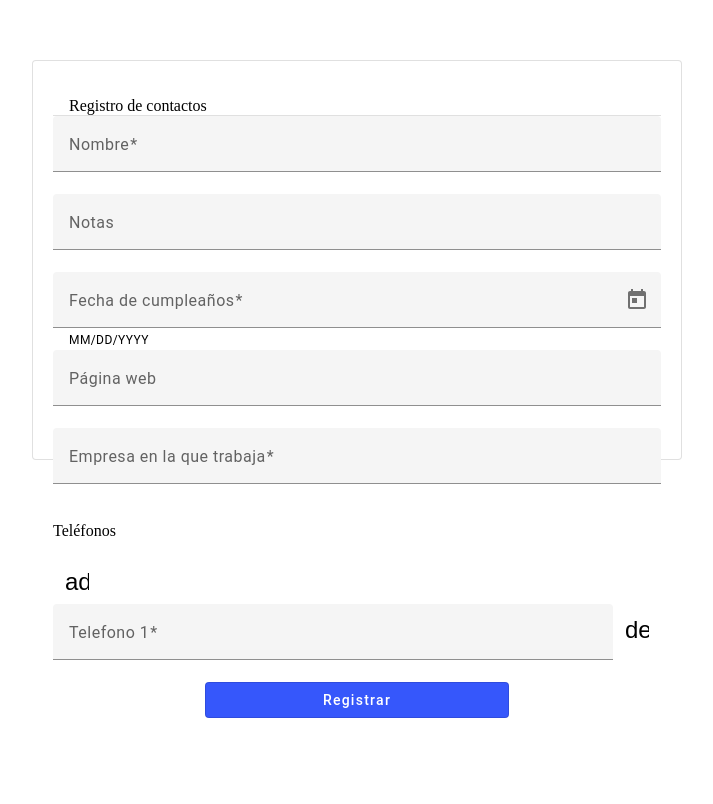
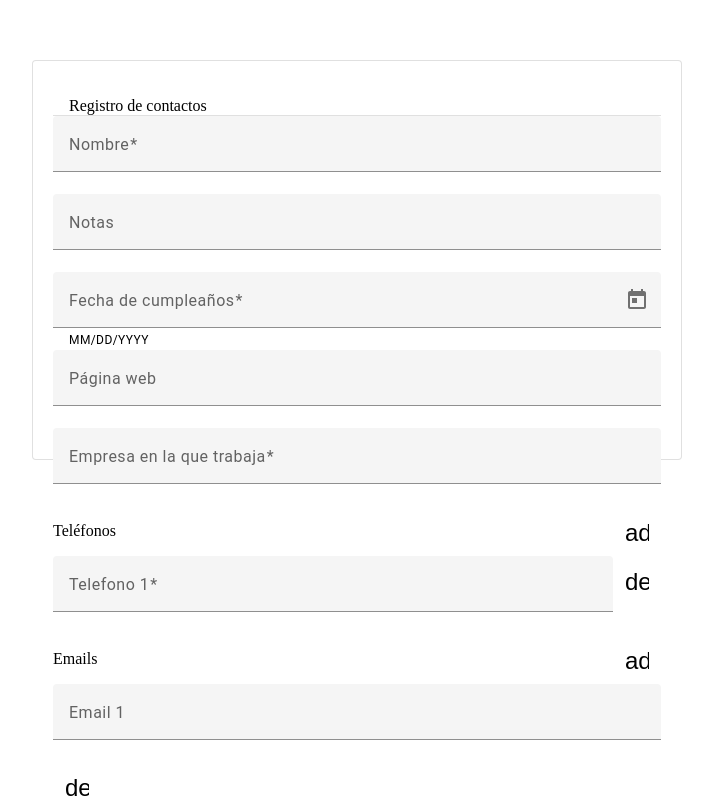
Before and after one commit to BryanGarcia25/LibretaDireccionesPrueba, an Angular app in the folder frontend/: page /registro in a window 1280 px wide. Shown: the part 148-952 px from the top of the page, without its empty margins (283-996 px from the left). Before the commit the page ends 872 px from the top, so only its background shows below. Built offline with nearby package versions, Linux system fonts and the light colour scheme.

Commit message:
feat: Añadir sección para registrar emails

```diff
--- a/frontend/src/app/components/contact-form/contact-form.component.html
+++ b/frontend/src/app/components/contact-form/contact-form.component.html
@@ -35,7 +35,7 @@
             </mat-form-field>
 
             <div>
-                <div class="phone-section">
+                <div class="section">
                     <p>Teléfonos</p>
                     <button mat-icon-button (click)="addPhoneNumber()">
                         <mat-icon>add</mat-icon>
@@ -56,6 +56,28 @@
                   </div>
             </div>
 
+            <div>
+                <div class="section">
+                    <p>Emails</p>
+                    <button mat-icon-button (click)="addEmail()">
+                        <mat-icon>add</mat-icon>
+                    </button>
+                </div>
+                <div formArrayName="emails">
+                    @for (phone of emailArray.controls; track $index) {
+                        <div [formGroupName]="$index" class="form-group">
+                            <mat-form-field style="width: 100%;">
+                                <mat-label>Email {{ $index + 1 }}</mat-label>
+                                <input matInput formControlName="email">
+                            </mat-form-field>
+                            <button mat-icon-button (click)="removeEmail($index)">
+                                <mat-icon>delete</mat-icon>
+                            </button>
+                        </div>
+                    }
+                  </div>
+            </div>
+
             <button mat-stroked-button type="submit">Registrar</button>
         </form>
     </mat-card>
```
